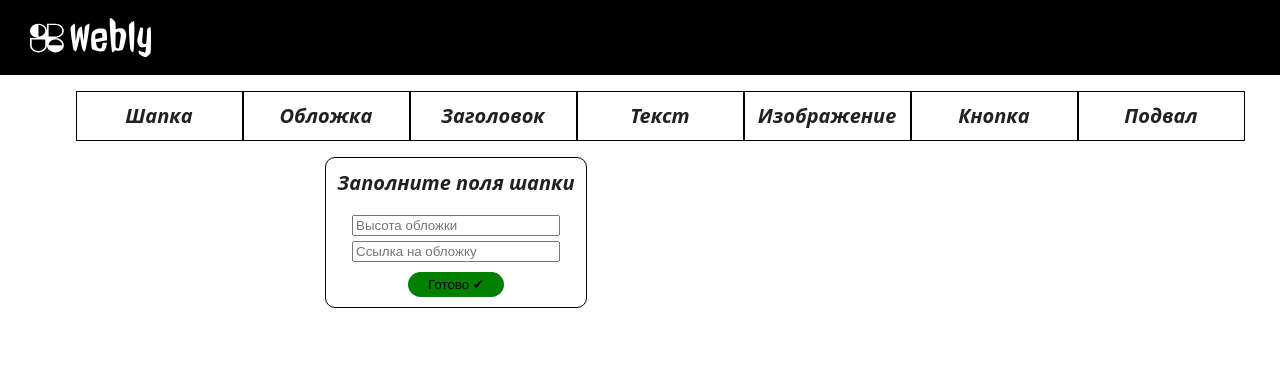
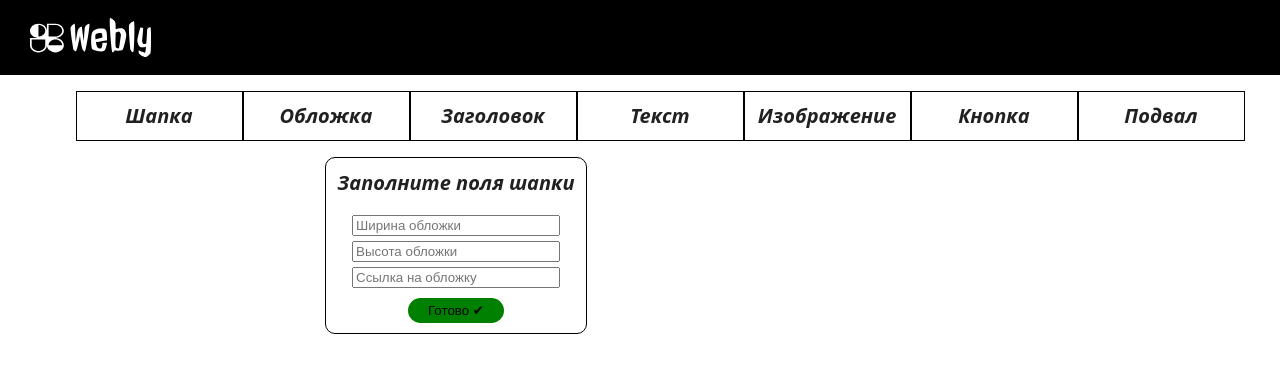
Before and after one commit to kazarwp/webly, a React (Vite) app: page /edit in a window 1280 px wide. Both pictures are taken after a click on the item "Обложка". Shown: the top 372 px of the page. Built offline with nearby package versions, Linux system fonts and the light colour scheme.

Commit message:
:white_check_mark:added a cover element

```diff
--- a/src/UI/CoverElement.tsx
+++ b/src/UI/CoverElement.tsx
@@ -1,7 +1,17 @@
+import { coverSelect } from "../features/blocks/blocks-slice"
+import { useAppSelector } from "../utils/reduxHooks"
+
 export const CoverElement = () => {
+
+  const coverElement = useAppSelector(coverSelect)
+
+  if (!coverElement) return null
+
+  const { width, height, src } = coverElement
+
   return (
-    <div>
-      <img src="" alt="" />
+    <div className="cover">
+      <img src={src} alt="обложка" className="cover__img" style={{width: `${width}px`, height: `${height}px`}} />
     </div>
   )
 }
--- a/src/UI/HeaderElement.tsx
+++ b/src/UI/HeaderElement.tsx
@@ -1,10 +1,15 @@
+import { headerSelect } from "../features/blocks/blocks-slice";
 import { useAppSelector } from "../utils/reduxHooks";
 
 export const HeaderElement = () => {
-  const { name, src, color } = useAppSelector((state) => state.blocks.elements[0]);
-  console.log(name)
+  const headerElement = useAppSelector(headerSelect);
+
+  if (!headerElement) return null;
+
+  const { name, color, src } = headerElement;
+
   return (
-    <div className="header-element" style={{backgroundColor: color}}>
+    <div className="header-element" style={{ backgroundColor: color }}>
       <img src={src} alt="Логотип" className="header-element__img" />
       <h1 className="header-element__title">{name}</h1>
     </div>
--- a/src/components/CoverPopup.tsx
+++ b/src/components/CoverPopup.tsx
@@ -5,14 +5,16 @@ import { createElement } from "../features/blocks/blocks-slice";
 import { ICoverInput } from "../utils/interface";
 
 export const CoverPopup = () => {
-  const dispatch = useAppDispatch()
+  const dispatch = useAppDispatch();
+  const isOpen = useAppSelector((state) => state.settings.coverPopup);
+
   const [inputCoverPopup, setInputCoverPopup] = useState<ICoverInput>({
     type: "cover",
+    width: "",
     height: "",
     src: "",
   });
-
-  const isOpen = useAppSelector((state) => state.settings.coverPopup)
+  const [disableSubmit, setDisableSubmit] = useState(false);
 
   const handlerInputsPopup = (event: React.ChangeEvent<HTMLInputElement>) => {
     event.preventDefault();
@@ -26,8 +28,9 @@ export const CoverPopup = () => {
   };
 
   const handlerSubmitCover = () => {
-    dispatch(createElement(inputCoverPopup))
-  }
+    dispatch(createElement(inputCoverPopup));
+    setDisableSubmit(true)
+  };
 
   if (!isOpen) {
     return null;
@@ -38,6 +41,14 @@ export const CoverPopup = () => {
       <h2 className="menu-popup__title">Заполните поля шапки</h2>
       <div className="menu-popup__inputs-container">
         <div className="menu-popup__case">
+          <input
+            name="width"
+            value={inputCoverPopup.width}
+            type="text"
+            className="menu-popup__input"
+            placeholder="Ширина обложки"
+            onChange={handlerInputsPopup}
+          />
           <input
             name="height"
             value={inputCoverPopup.height}
@@ -57,7 +68,12 @@ export const CoverPopup = () => {
         </div>
       </div>
       <div className="menu-popup__btn-container">
-        <button type="submit" className="menu-popup__ready-btn" onClick={() => handlerSubmitCover()}>
+        <button
+          type="submit"
+          className="menu-popup__ready-btn"
+          onClick={() => handlerSubmitCover()}
+          disabled={disableSubmit}
+        >
           Готово ✔
         </button>
       </div>
--- a/src/components/EditField.tsx
+++ b/src/components/EditField.tsx
@@ -1,13 +1,17 @@
 import { useAppSelector } from "../utils/reduxHooks";
 
 import { HeaderElement } from "../UI/HeaderElement";
+import { coverSelect, headerSelect } from "../features/blocks/blocks-slice";
+import { CoverElement } from "../UI/CoverElement";
 
 export const EditField = () => {
-  const headerProps = useAppSelector((state) => state.blocks.elements[0]);
+  const headerProps = useAppSelector(headerSelect);
+  const coverProps = useAppSelector(coverSelect)
 
   return (
     <div className="edit-filed">
       {headerProps !== undefined && <HeaderElement />}
+      {coverProps !== undefined && <CoverElement />}
     </div>
   );
 };
--- a/src/components/HeaderPopup.tsx
+++ b/src/components/HeaderPopup.tsx
@@ -6,7 +6,7 @@ import { IHeaderInput } from "../utils/interface";
 
 export const HeaderPopup: React.FC = () => {
   const dispatch = useAppDispatch();
-  const isOpen: boolean = useAppSelector(state => state.settings.headerPopup)
+  const isOpen: boolean = useAppSelector((state) => state.settings.headerPopup);
 
   const [headerInput, setHeaderInput] = useState<IHeaderInput>({
     type: "header",
@@ -14,6 +14,7 @@ export const HeaderPopup: React.FC = () => {
     src: "",
     color: "",
   });
+
   const [disableSubmit, setDisableSubmit] = useState(false);
 
   const handleInput = (event: React.ChangeEvent<HTMLInputElement>) => {
--- a/src/features/blocks/blocks-slice.tsx
+++ b/src/features/blocks/blocks-slice.tsx
@@ -1,5 +1,10 @@
 import { createSlice, PayloadAction } from "@reduxjs/toolkit";
-import { IHeaderInput, BlockElements } from "../../utils/interface";
+import {
+  IHeaderInput,
+  BlockElements,
+  ICoverInput,
+} from "../../utils/interface";
+import { RootState } from "../../store";
 
 const initialState = {
   elements: [] as BlockElements[],
@@ -9,7 +14,7 @@ export const blocksSlice = createSlice({
   name: "@blocks",
   initialState,
   reducers: {
-    createElement: (state, action: PayloadAction<IHeaderInput>) => {
+    createElement: (state, action: PayloadAction<BlockElements>) => {
       state.elements.push(action.payload);
     },
   },
@@ -17,3 +22,14 @@ export const blocksSlice = createSlice({
 
 export const { createElement } = blocksSlice.actions;
 export const blocksReducer = blocksSlice.reducer;
+
+// selectors
+export const headerSelect = (state: RootState): IHeaderInput | undefined =>
+  state.blocks.elements.find(
+    (element): element is IHeaderInput => element.type === "header"
+  );
+
+export const coverSelect = (state: RootState): ICoverInput | undefined =>
+  state.blocks.elements.find(
+    (element): element is ICoverInput => element.type === "cover"
+  );
--- a/src/index.css
+++ b/src/index.css
@@ -33,6 +33,9 @@
 @import url(./styles/elements/header-element/header-element.css);
 @import url(./styles/elements/header-element/header-element__img.css);
 @import url(./styles/elements/header-element/header-element__title.css);
+/*cover-element*/
+@import url(./styles/elements/cover-element/cover.css);
+@import url(./styles/elements/cover-element/cover__img.css);
 
 body {
   margin: 0;
--- /dev/null
+++ b/src/styles/elements/cover-element/cover.css
@@ -0,0 +1,3 @@
+.cover {
+  margin: 0 auto;
+}
--- /dev/null
+++ b/src/styles/elements/cover-element/cover__img.css
@@ -0,0 +1,5 @@
+.cover__img {
+  width: 100%;
+  display: block;
+  margin: 0 auto;
+}
--- a/src/utils/interface.tsx
+++ b/src/utils/interface.tsx
@@ -7,7 +7,8 @@ export interface IHeaderInput {
 
 export interface ICoverInput {
   type: string,
-  height: string,
+  width: number | string | undefined,
+  height: number | string | undefined,
   src: string
 }
 
```
